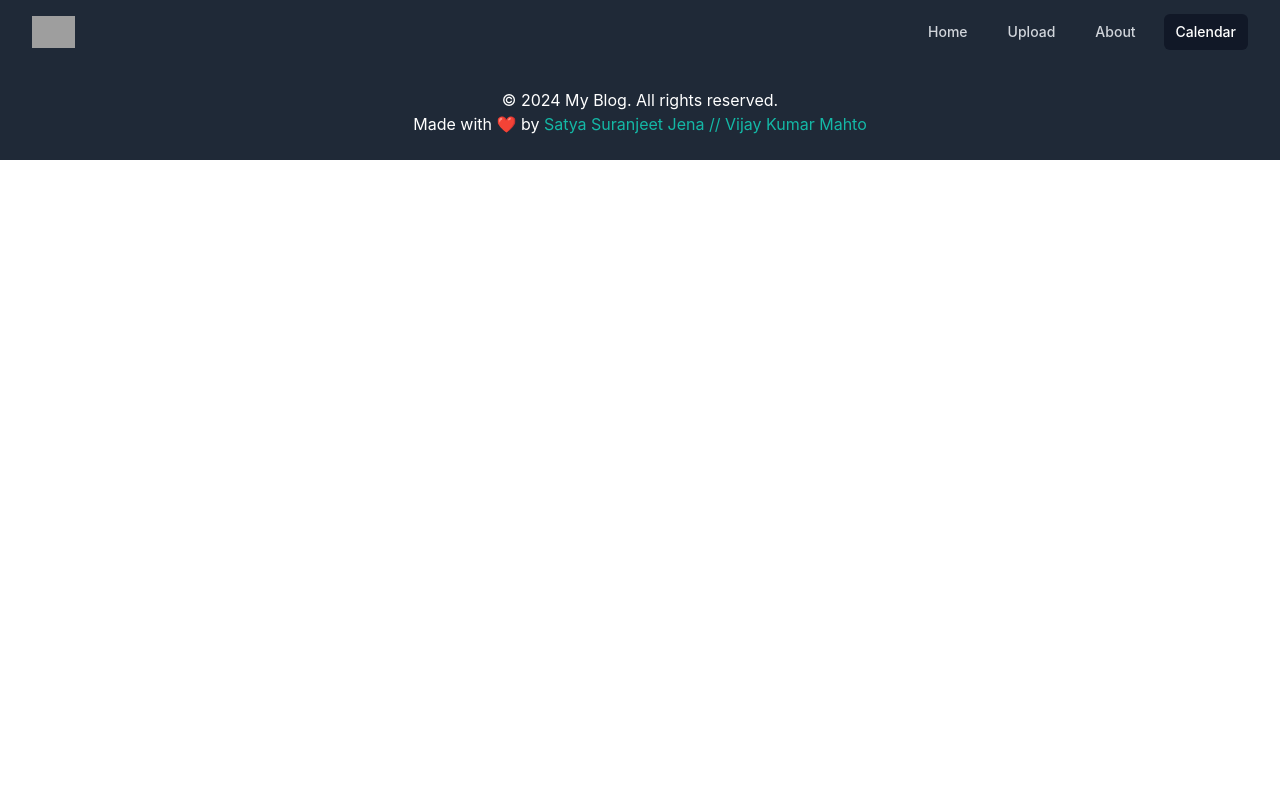
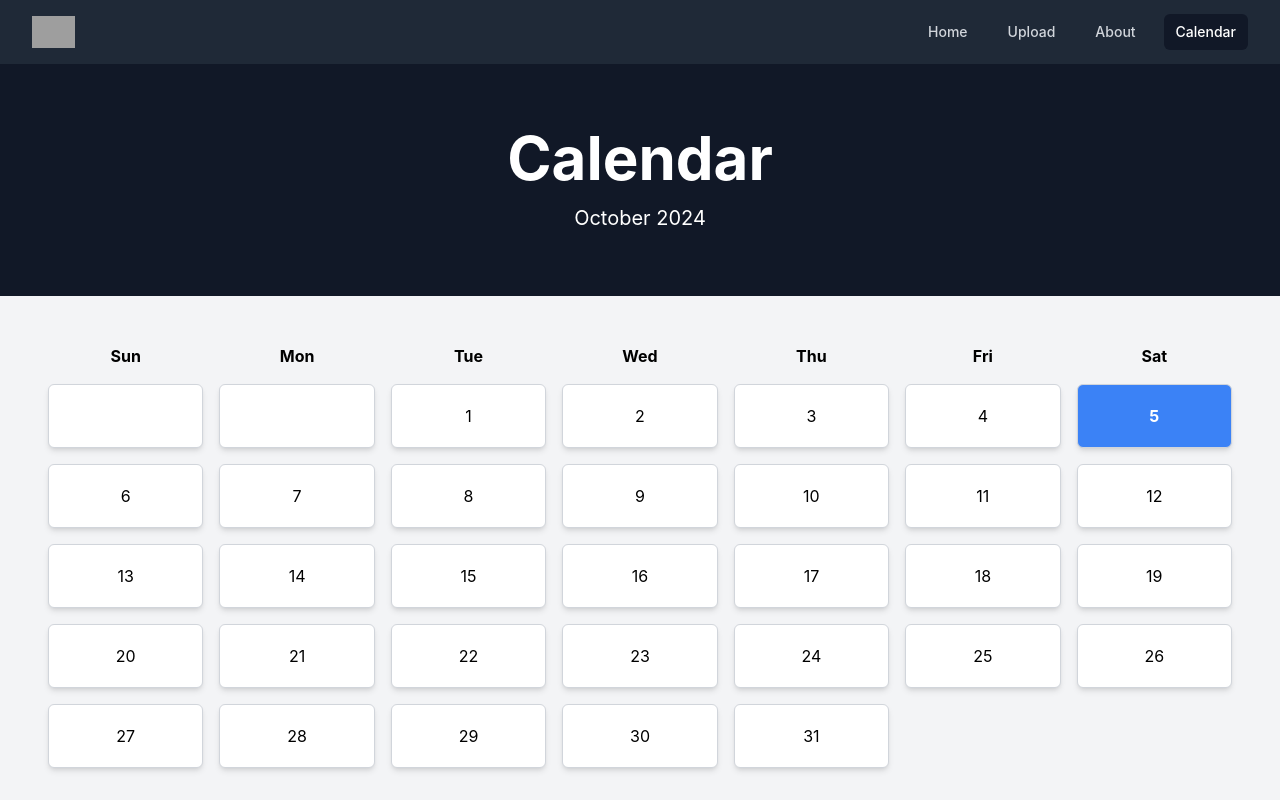
Before and after one commit to kumarvijay07/Sweep_300, a React (Create React App) app in the folder client/: page /Calendar in a window 1280 px wide. Shown: the top 800 px of the page. Built offline with nearby package versions, Linux system fonts and the light colour scheme; grey boxes are pictures that could not be loaded.

Commit message:
Added the Calendar Feature

```diff
--- a/client/src/App.js
+++ b/client/src/App.js
@@ -6,6 +6,7 @@ import Upload from './Components/Upload/Upload';
 import ExpandBlog from './Components/Expand/ExpandBlog';
 import About from './Components/About/About';
 import Footer from './Components/Footer/Footer';
+import Calendar from './Components/Calendar/Calendar';
 
 const App = () => (
   <div>
@@ -15,6 +16,7 @@ const App = () => (
       <Route path="/upload" element={<Upload />} />
       <Route path="/post/:postId" element={<ExpandBlog />} />
       <Route path="/about" element={<About />} />
+      <Route path="/Calendar" element={<Calendar/>} />
     </Routes>
     <Footer />
   </div>
--- a/client/src/Components/Calendar/Calendar.jsx
+++ b/client/src/Components/Calendar/Calendar.jsx
@@ -1,9 +1,66 @@
-import React from 'react'
+import React, { useState, useEffect } from 'react';
 
 const Calendar = () => {
+  const daysOfWeek = ['Sun', 'Mon', 'Tue', 'Wed', 'Thu', 'Fri', 'Sat'];
+
+  const [currentDate, setCurrentDate] = useState(new Date());
+  const [daysInMonth, setDaysInMonth] = useState([]);
+
+  // Get current month and year
+  const month = currentDate.toLocaleString('default', { month: 'long' });
+  const year = currentDate.getFullYear();
+  const today = currentDate.getDate();
+
+  // Set number of days in the current month
+  useEffect(() => {
+    const days = new Date(year, currentDate.getMonth() + 1, 0).getDate();
+    const firstDayIndex = new Date(year, currentDate.getMonth(), 1).getDay();
+    const blankDaysArray = new Array(firstDayIndex).fill(null); // Blank cells for offset
+    const daysArray = new Array(days).fill(null).map((_, index) => index + 1);
+    setDaysInMonth([...blankDaysArray, ...daysArray]);
+  }, [currentDate, year]);
+
   return (
-    <div>Calendar</div>
-  )
-}
+    <div className="min-h-screen flex flex-col">
+      {/* Header Section */}
+      <header className="bg-gray-900 text-white py-16">
+        <div className="container mx-auto px-6 md:px-12 text-center">
+          <h1 className="text-4xl md:text-6xl font-bold">Calendar</h1>
+          <p className="mt-4 text-lg md:text-xl">
+            {month} {year}
+          </p>
+        </div>
+      </header>
 
-export default Calendar
+      {/* Calendar Section */}
+      <section className="py-12 bg-gray-100 flex-grow">
+        <div className="container mx-auto px-6 md:px-12">
+          <div className="grid grid-cols-7 gap-4">
+            {daysOfWeek.map((day, index) => (
+              <div key={index} className="font-bold text-center">
+                {day}
+              </div>
+            ))}
+            {daysInMonth.map((day, index) => (
+              <div
+                key={index}
+                className={`h-16 flex justify-center items-center rounded-md
+                ${day === today ? 'bg-blue-500 text-white font-bold' : 'bg-white'}
+                shadow-md border border-gray-300 hover:bg-blue-100 cursor-pointer`}
+              >
+                {day || ''}
+              </div>
+            ))}
+          </div>
+        </div>
+      </section>
+
+      {/* Sticky Footer */}
+      <footer className="bg-gray-800 text-white text-center py-3 mt-auto">
+        <p>© 2024 Your Blog. All Rights Reserved.</p>
+      </footer>
+    </div>
+  );
+};
+
+export default Calendar;
--- a/client/src/Components/Navbar/Navbar.jsx
+++ b/client/src/Components/Navbar/Navbar.jsx
@@ -66,7 +66,7 @@ const Navbar = () => {
                 About
               </NavLink>
               <NavLink
-                to="/calendar"
+                to="/Calendar"
                 className={({ isActive }) =>
                   isActive
                     ? "bg-gray-900 text-white px-3 py-2 rounded-md text-sm font-medium"
@@ -167,7 +167,7 @@ const Navbar = () => {
               Projects
             </NavLink>
             <NavLink
-              to="/calendar"
+              to="/Calendar"
               onClick={handleLinkClick}
               className={({ isActive }) =>
                 isActive
```
